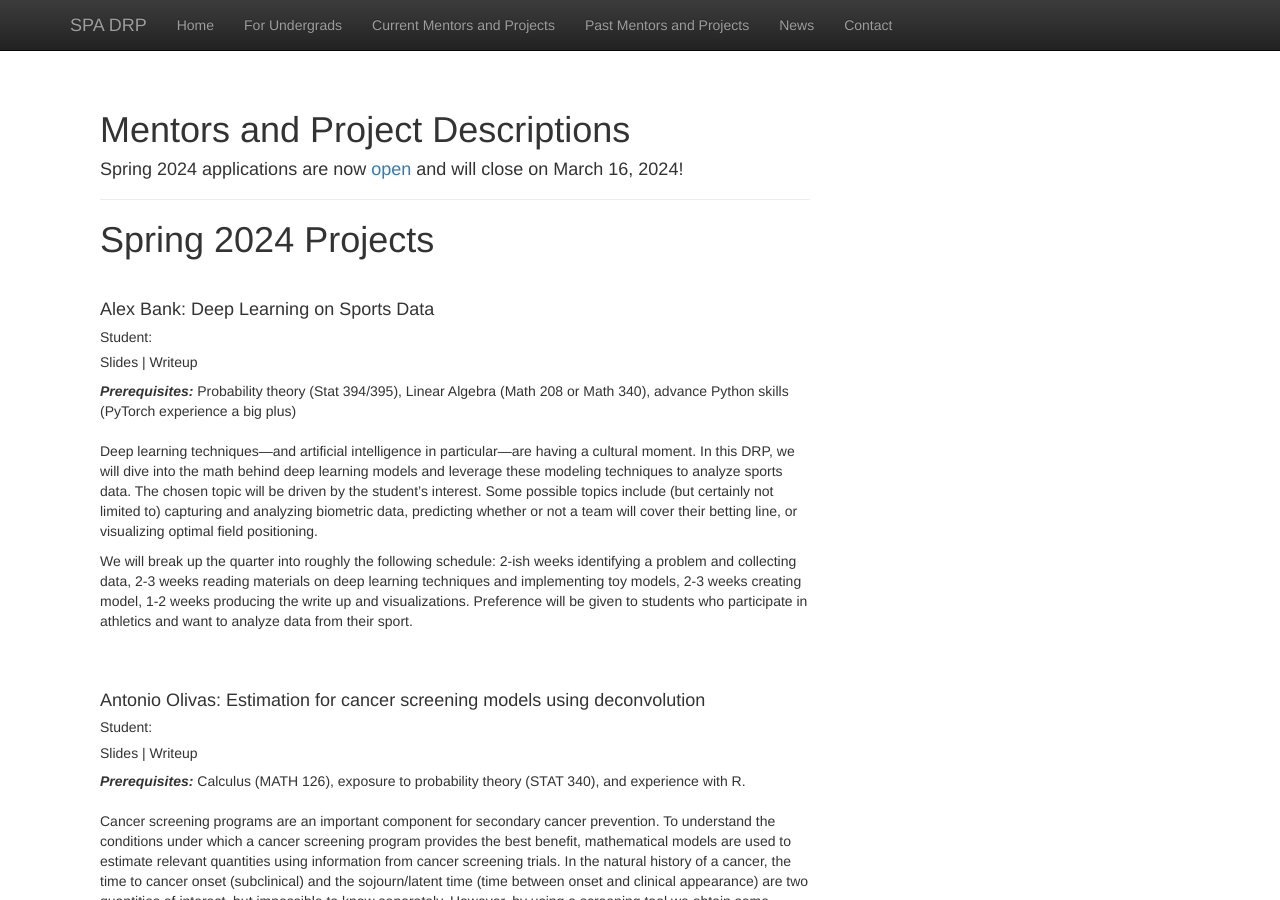
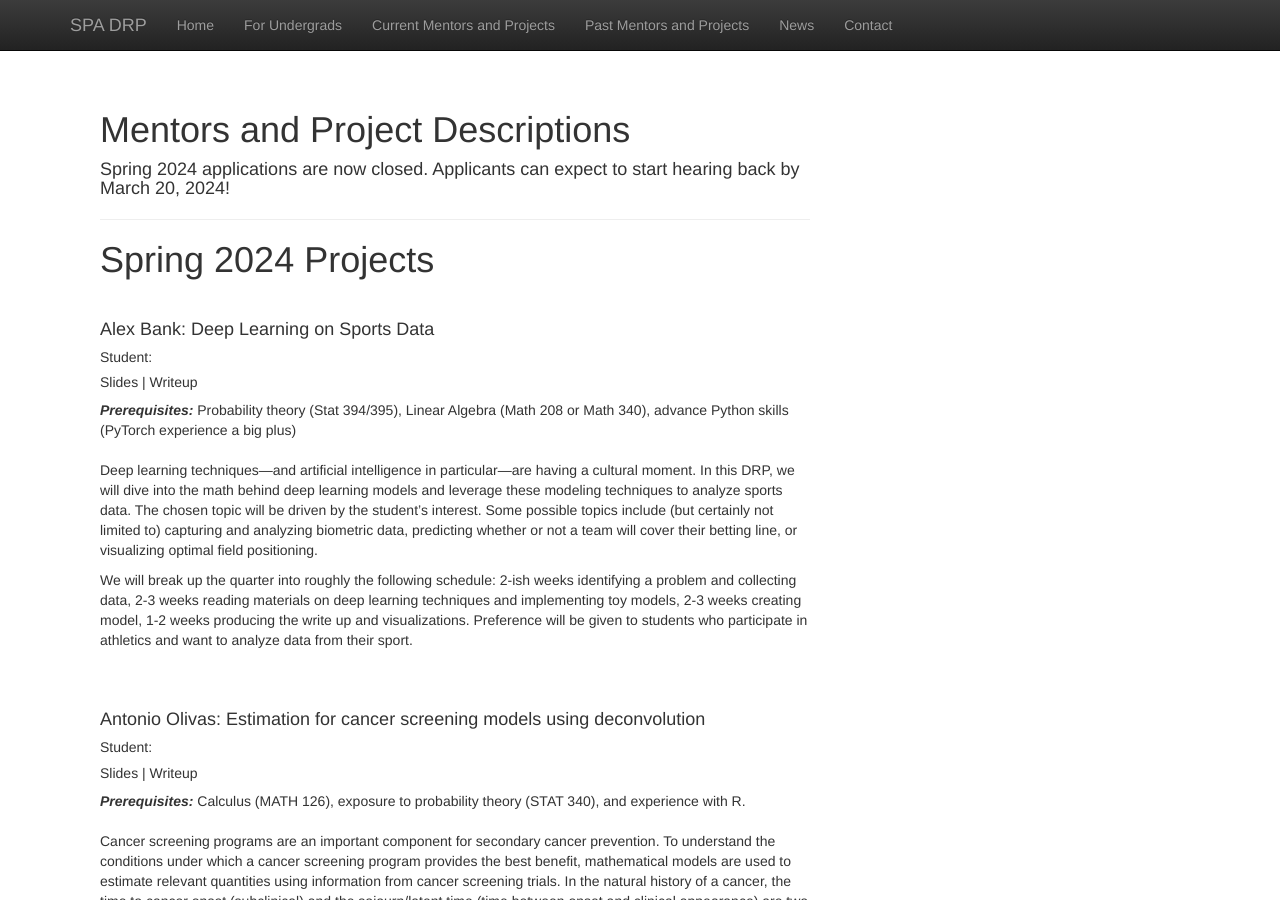
Before and after one commit to SPA-DRP/spa-drp.github.io, a Jekyll site: the page built from currentmentors.md, in a window 1280 px wide and 900 px high. Built offline with Jekyll 4.4.1, drawn with Linux system fonts in a browser that asks for light colours; nearby versions of some CDN libraries; library files that are not in the unit come from our copies.

Commit message:
Close Spring 2024 applications

```diff
--- a/currentmentors.md
+++ b/currentmentors.md
@@ -7,7 +7,7 @@ quarter: spring
 
 
 <h4>
-Spring 2024 applications are now <a href="https://forms.gle/kT24DLVTifeyNj976">open</a> and will close on March 16, 2024!
+Spring 2024 applications are now closed. Applicants can expect to start hearing back by March 20, 2024!
 </h4>
 
 <hr>
--- a/index.html
+++ b/index.html
@@ -7,7 +7,7 @@ title:  'SPA Directed Reading Program'
 <div class="col-md-8">
   <h2 style="padding-top: 10px;" class="featurette-heading"> </h2>
   <p class="lead">
-    Spring 2024 applications are now <a href="https://forms.gle/kT24DLVTifeyNj976">open</a> and will close on March 16, 2024!
+    Spring 2024 applications are now closed. Applicants can expect to start hearing back by March 20, 2024!
   </p>
 </div>
 
```
